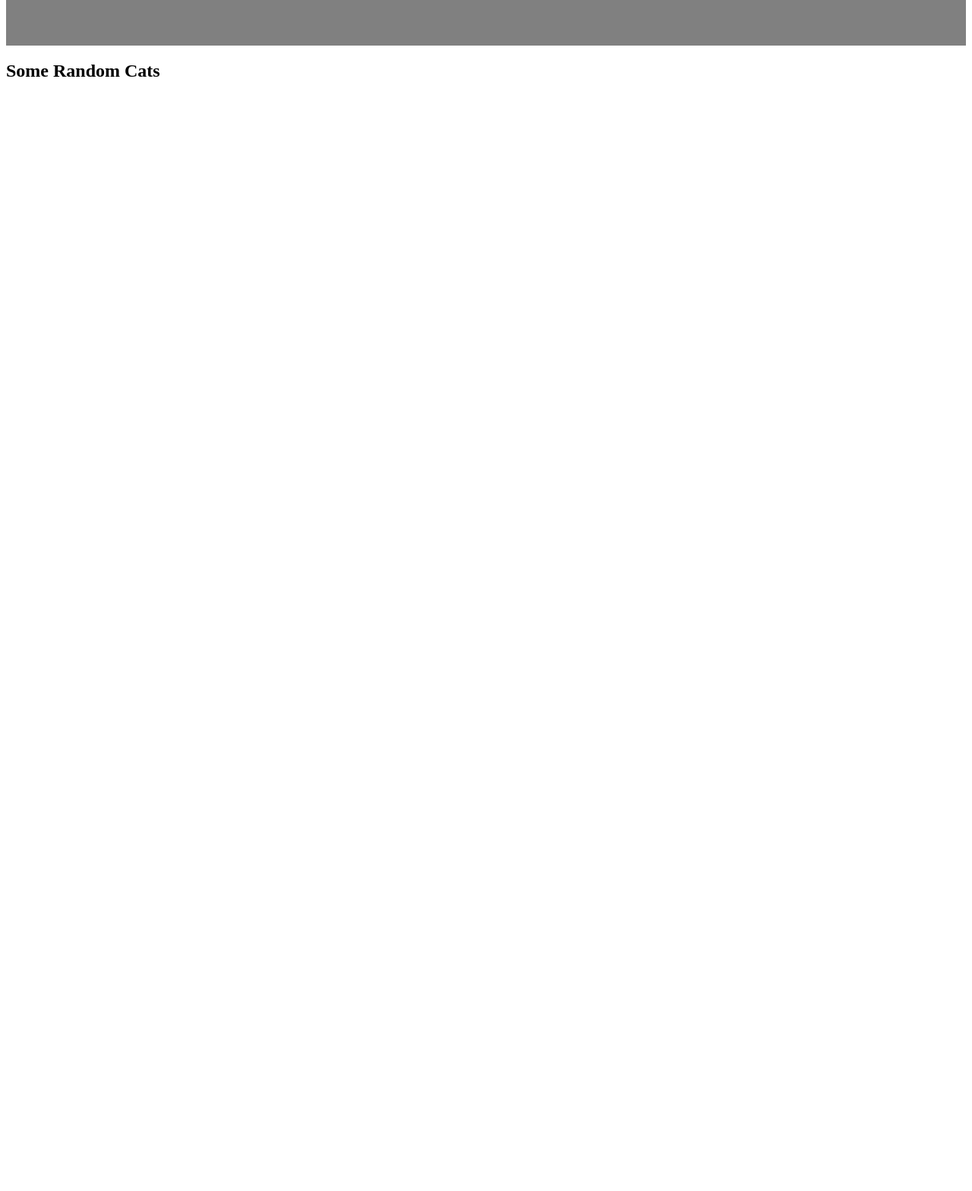
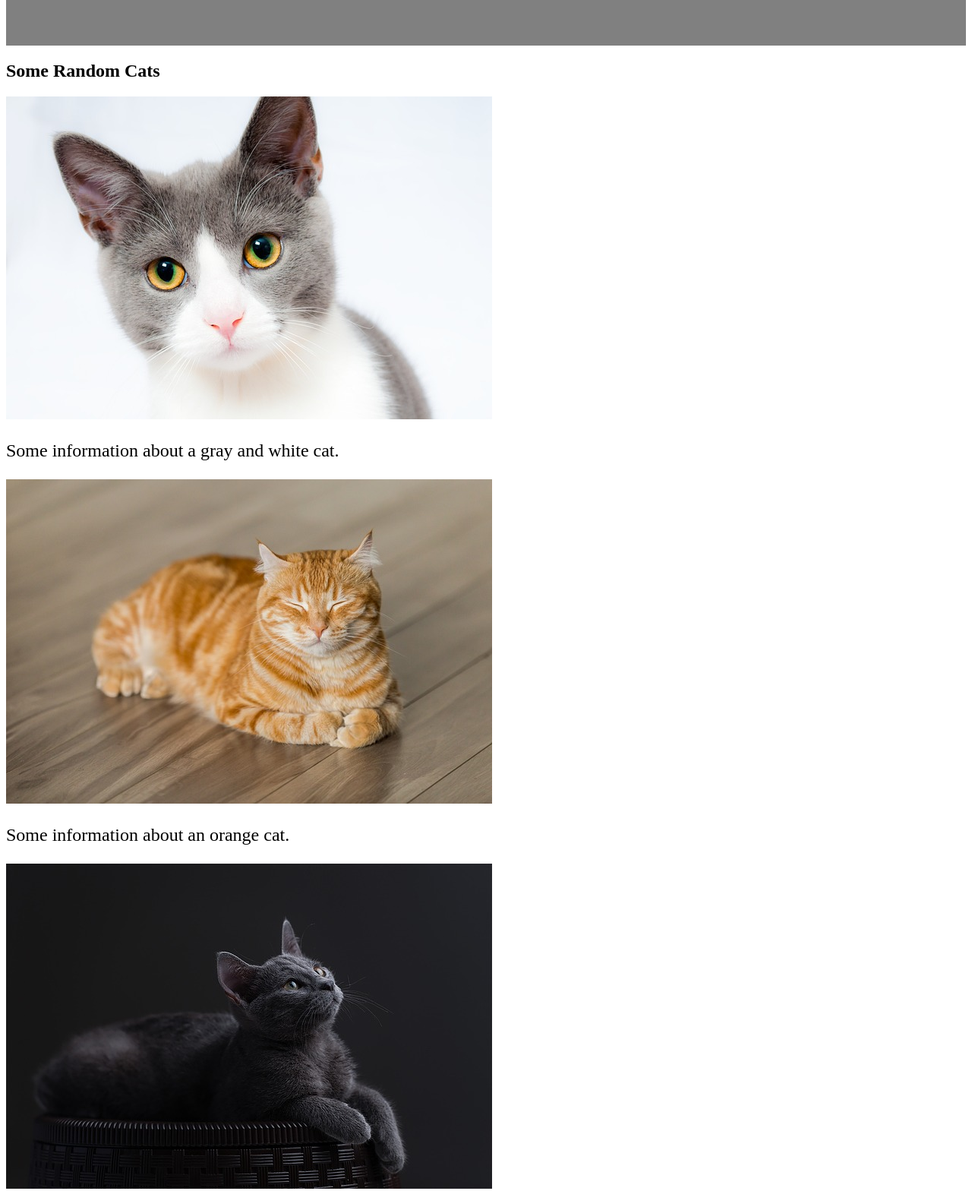
Before and after one commit to evinmke/odin-landing-page, a plain HTML site: page index.html in a window 1280 px wide. Shown: the part 620-2188 px from the top of the page at 76% size. Before the commit the page ends 800 px from the top, so only its background shows below. Drawn offline with Linux system fonts and the light colour scheme.

Commit message:
added cats

```diff
--- a/index.html
+++ b/index.html
@@ -32,10 +32,22 @@
         <div class="content-container">
             <h2 class="content-heading">Some Random Cats</h2>
             <div class="cat-containers">
-                <div class="cat1"></div>
-                <div class="cat2"></div>
-                <div class="cat3"></div>
-                <div class="cat4"></div>
+                <div class="cat1">
+                    <img src="images/cat-gray-white.jpeg">
+                    <p>Some information about a gray and white cat.</p>
+                </div>
+                <div class="cat2">
+                    <img src="images/cat-orange.jpeg">
+                    <p>Some information about an orange cat.</p>
+                </div>
+                <div class="cat3">
+                    <img src="images/cat-russian-blue.jpeg">
+                    <p>Some information about a russion blue cat.</p>
+                </div>
+                <div class="cat4">
+                    <img src="images/cat-white.jpeg">
+                    <p> Some information about a white cat.</p>
+                </div>
             </div>
         </div>
     </div>
```
